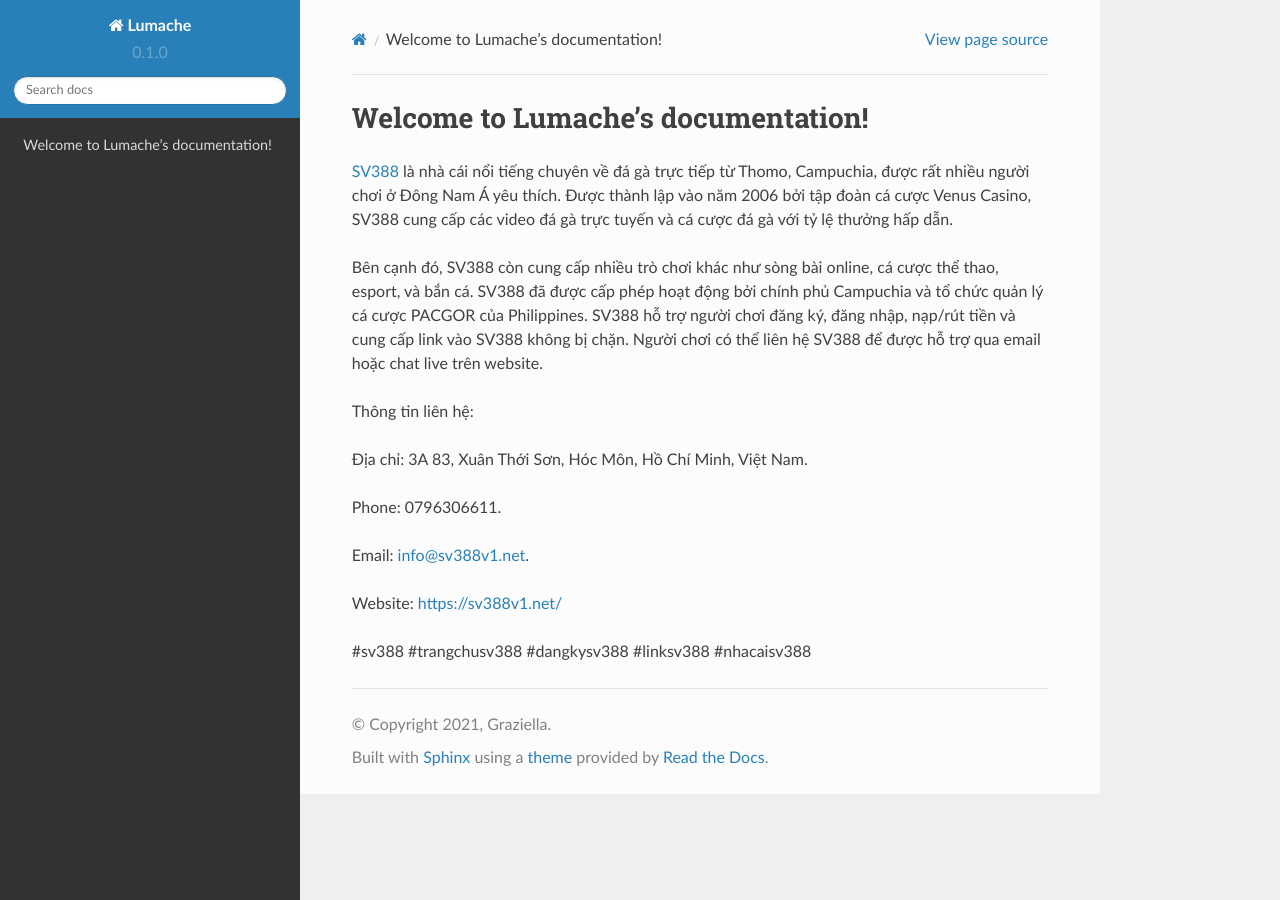
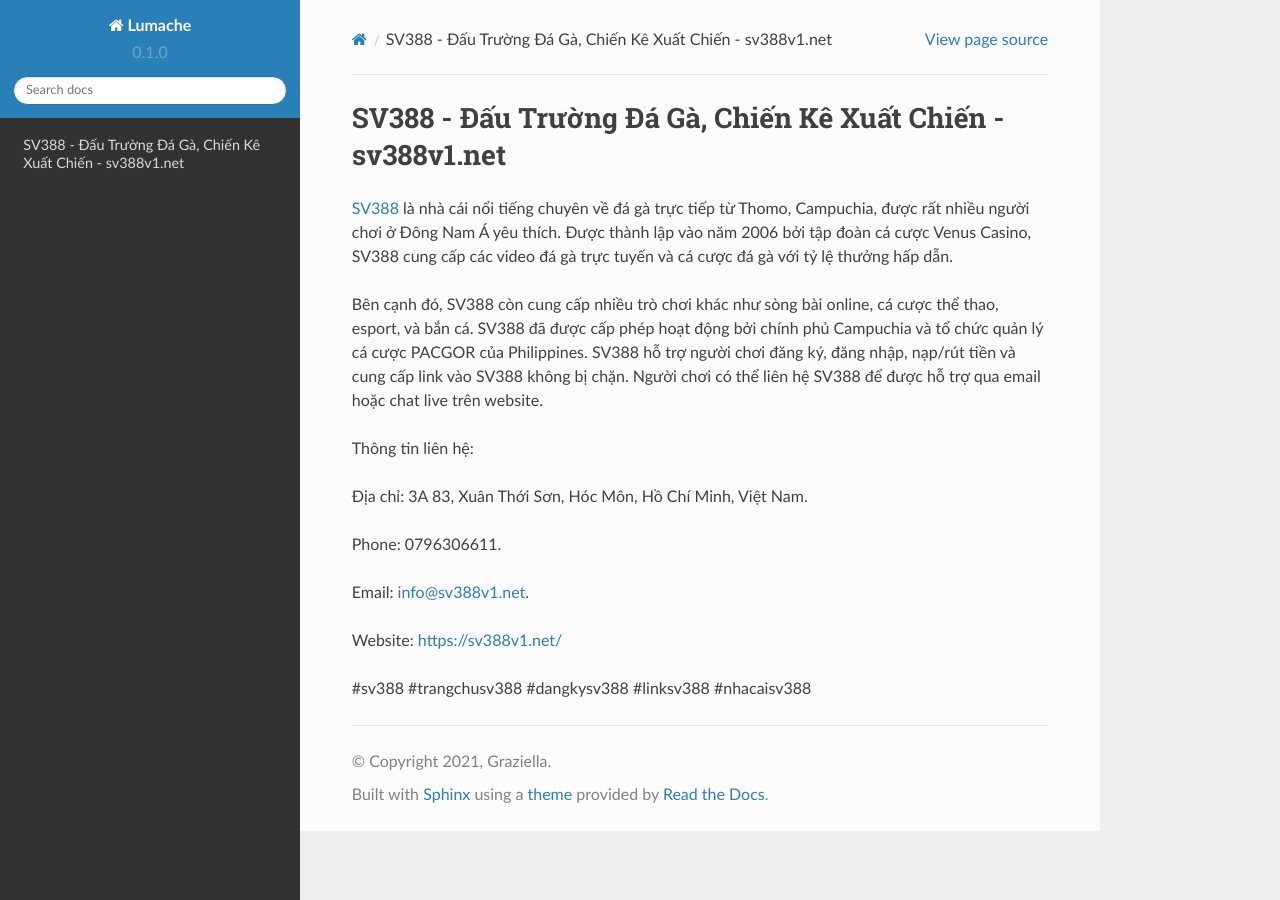
Before and after one commit to phamduyhong/sv388v1net, a Sphinx documentation site: the page built from docs/source/index.rst, in a window 1280 px wide. Built offline with Sphinx 7.4.7 and the Read the Docs theme 2.0.0, drawn with Linux system fonts in a browser that asks for light colours.

Commit message:
Update index.rst

```diff
--- a/docs/source/index.rst
+++ b/docs/source/index.rst
@@ -1,4 +1,4 @@
-Welcome to Lumache's documentation!
+SV388 - Đấu Trường Đá Gà, Chiến Kê Xuất Chiến - sv388v1.net
 ===================================
 
 `SV388 <https://sv388v1.net/>`_ là nhà cái nổi tiếng chuyên về đá gà trực tiếp từ Thomo, Campuchia, được rất nhiều người chơi ở Đông Nam Á yêu thích. Được thành lập vào năm 2006 bởi tập đoàn cá cược Venus Casino, SV388 cung cấp các video đá gà trực tuyến và cá cược đá gà với tỷ lệ thưởng hấp dẫn.
```
